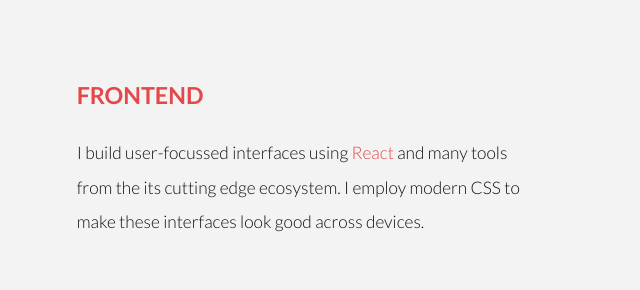
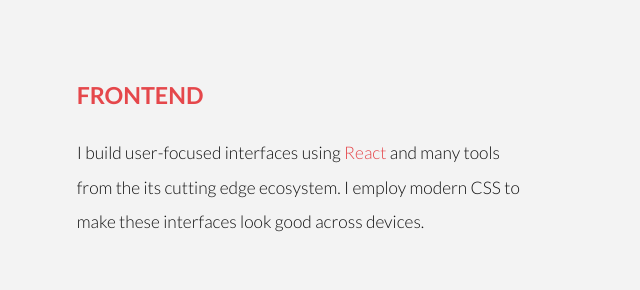
Before and after one commit to jbranchaud/gatsby-joshbranchaud.com, a Gatsby site: page / in a window 1280 px wide. Shown: the part 1000-1290 px from the top of the page, 0-640 px from the left. Built offline with nearby package versions, Linux system fonts and the light colour scheme; Gatsby itself is replaced by a stand-in of ours.

Commit message:
Use more common spelling of focused

```diff
--- a/src/pages/index.js
+++ b/src/pages/index.js
@@ -61,7 +61,7 @@ const IndexPage = () => (
               <img src="images/pic01.jpg" alt />
             </div>*/}
               <p>
-                I build user-focussed interfaces using{' '}
+                I build user-focused interfaces using{' '}
                 <a href="https://reactjs.org/">React</a> and many tools from the
                 its cutting edge ecosystem. I employ modern CSS to make these
                 interfaces look good across devices.
```
